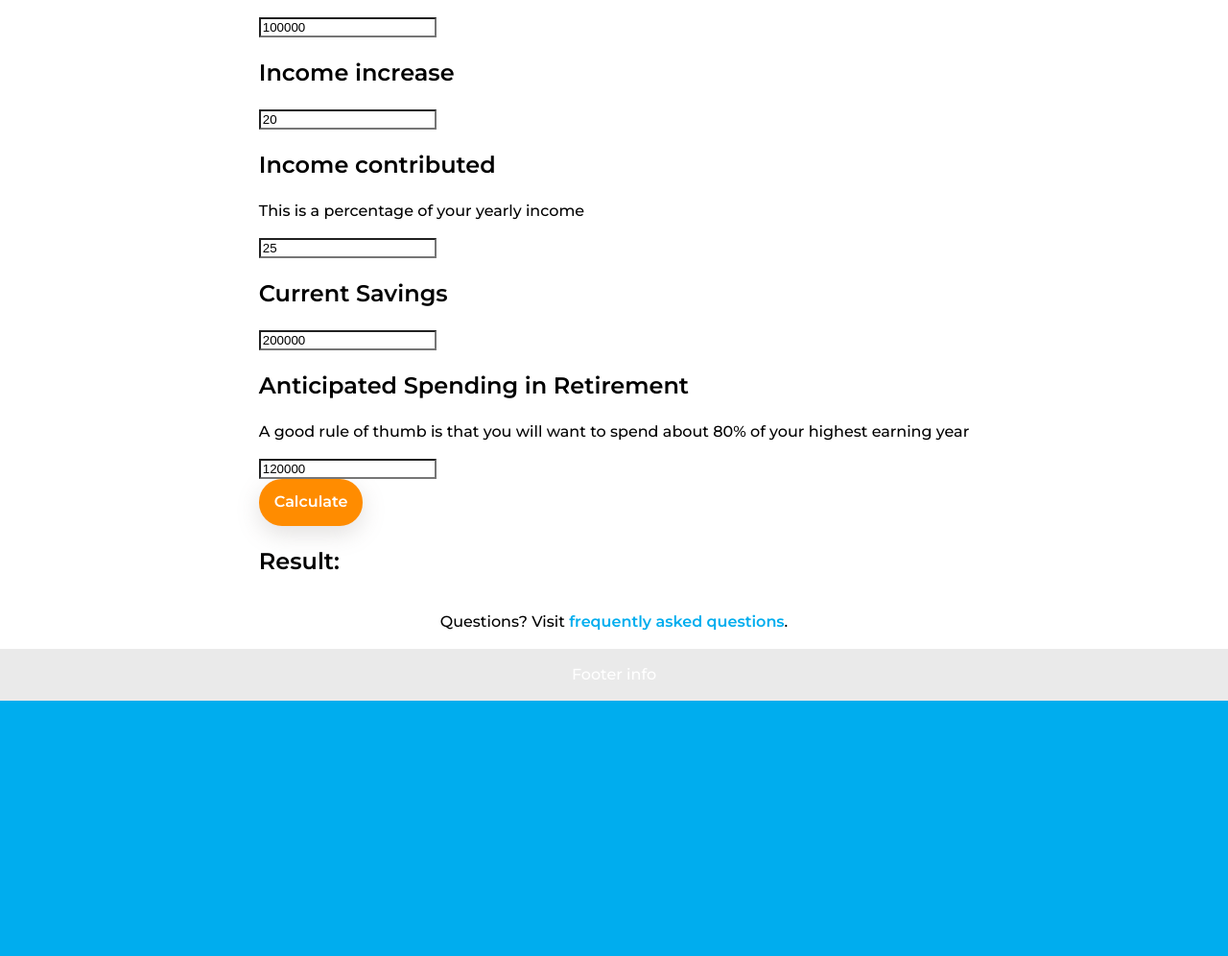
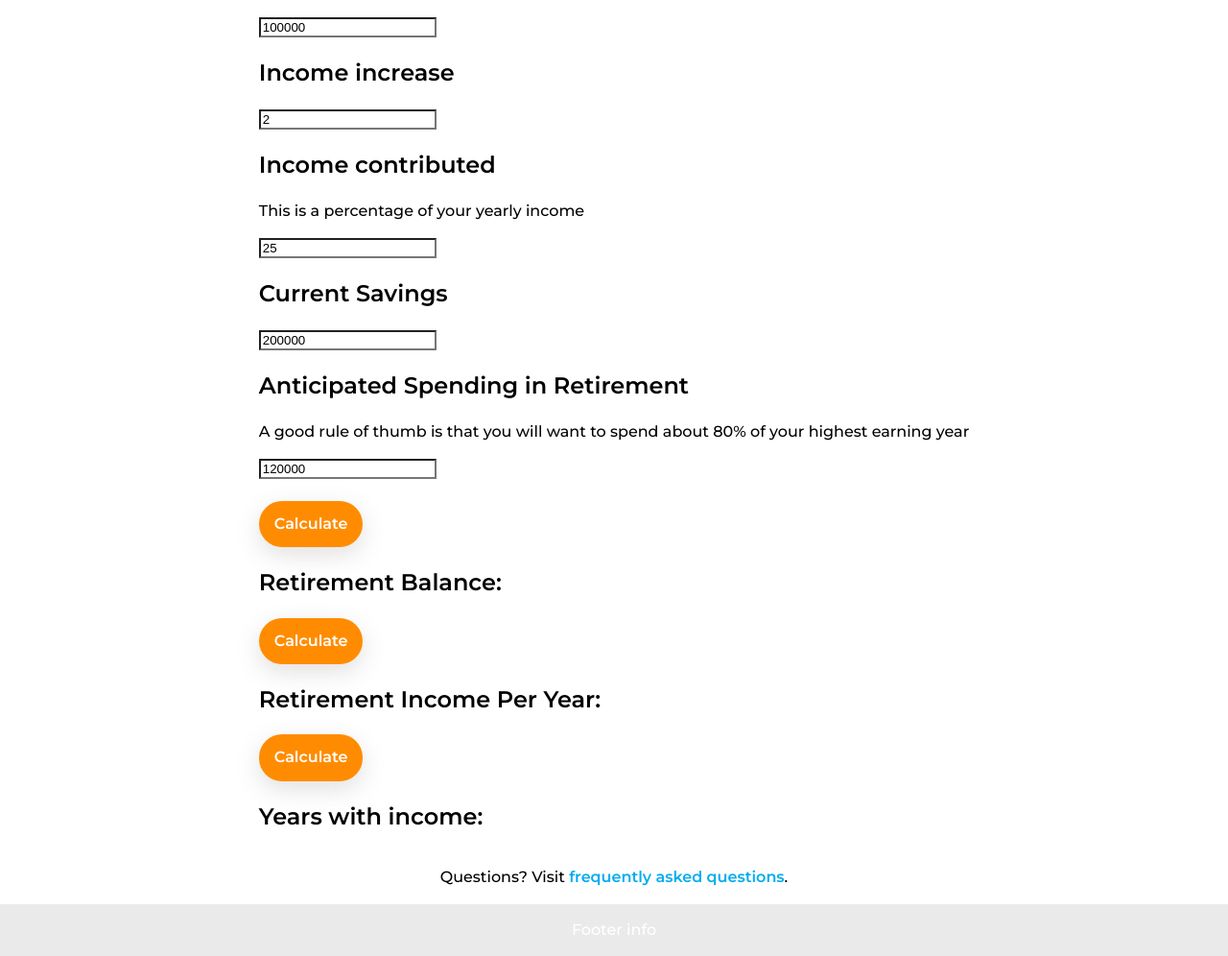
Before and after one commit to keefers1030/industry-project, a website: page index.html in a window 1280 px wide. Shown: the part 407-1403 px from the top of the page at 96% size. Before the commit the page ends 1137 px from the top, so only its background shows below. Drawn offline with Linux system fonts and the light colour scheme.

Commit message:
all calculations working

```diff
--- a/calculations.js
+++ b/calculations.js
@@ -2,22 +2,13 @@
 
 let currentAge = document.getElementById('currentAge').value
 let currentIncome = document.getElementById('currentIncome').value
-let incomeIncrease = (document.getElementById('incomeIncrease').value)
-let incomeContributed = (document.getElementById('incomeContributed').value)
+let incomeIncrease = (document.getElementById('incomeIncrease').value) / 100
+let incomeContributed = (document.getElementById('incomeContributed').value) / 100
 let retirementAge = document.getElementById('retirementAge').value
 let retirementSavings = document.getElementById('retirementSavings').value
 let assetsReturn = .05
 
 // let assetsReturn = document.getElementById('assetsReturn').value
-
-// test data
-// const currentAge = 40
-// const currentIncome = 100000
-// const incomeIncrease = .02
-// const incomeContributed = .25
-// const retirementAge = 65
-// const retirementSavings = 200000
-// const assetsReturn = .05
 
 const yearsRetired = (90 - retirementAge)
 
@@ -32,14 +23,14 @@ const retirementBalance = () => {
 
   document.getElementById('balance').innerHTML = balance.toFixed(2)
 
-  console.log(currentAge)
-
-  // return balance.toFixed(2)
+  return balance.toFixed(2)
 }
 
 const retirementIncomePerYear = () => {
   let negativeYearsRetired = -yearsRetired
   let incomeBalance = (((assetsReturn * retirementBalance()) / (1 - (1 + assetsReturn) ** negativeYearsRetired)))
+
+  document.getElementById('incomeBalance').innerHTML = incomeBalance.toFixed(2)
 
   return incomeBalance.toFixed(2)
 }
@@ -47,6 +38,8 @@ const retirementIncomePerYear = () => {
 const yearsWithRetirementIncome = () => {
   try {
     const yearsWithIncome = (Math.log((anticSpending / (anticSpending - retirementBalance() * assetsReturn))) / Math.log(1 + assetsReturn))
+
+    document.getElementById('yearsWithIncome').innerHTML = yearsWithIncome.toFixed(1)
 
     return yearsWithIncome.toFixed(1)
   }
@@ -56,6 +49,14 @@ const yearsWithRetirementIncome = () => {
 }
 
 
+// test data
+// const currentAge = 40
+// const currentIncome = 100000
+// const incomeIncrease = .02
+// const incomeContributed = .25
+// const retirementAge = 65
+// const retirementSavings = 200000
+// const assetsReturn = .05
 
 // calling function
 // console.log(retirementBalance())
--- a/index.html
+++ b/index.html
@@ -51,7 +51,7 @@
             <h2>Current income</h2>
             <input type="number" id="currentIncome" value="100000" placeholder="Income"/>
             <h2>Income increase</h2>
-            <input type="number" id="incomeIncrease" value="20"/>
+            <input type="number" id="incomeIncrease" value="2"/>
             <div>
             <h2>Income contributed</h2>
             <p>This is a percentage of your yearly income<p>
@@ -62,10 +62,17 @@
             <h2>Anticipated Spending in Retirement</h2>
             <p>A good rule of thumb is that you will want to spend about 80% of your highest earning year</p>
             <input type="number" id="anticSpending" value="120000"/>
-            <div>
-            <!-- <input type="button" class="startsaving" value="Start Saving" id="retirementBalanceButton"/> -->
+            <div><br/>
             <button class="button" type="button" onclick="retirementBalance()">Calculate</button>
-            <h2>Result:</h2><h2 id="balance"></h2>
+            <h2>Retirement Balance:</h2><h2 id="balance"></h2>
+
+            <button class="button" type="button" onclick="retirementIncomePerYear()">Calculate</button>
+            <h2>Retirement Income Per Year:</h2><h2 id="incomeBalance"></h2>
+
+            <button class="button" type="button" onclick="yearsWithRetirementIncome()">Calculate</button>
+            <h2>Years with income:</h2><h2 id="yearsWithIncome"></h2>
+
+
         </form>
     </div>
 
```
